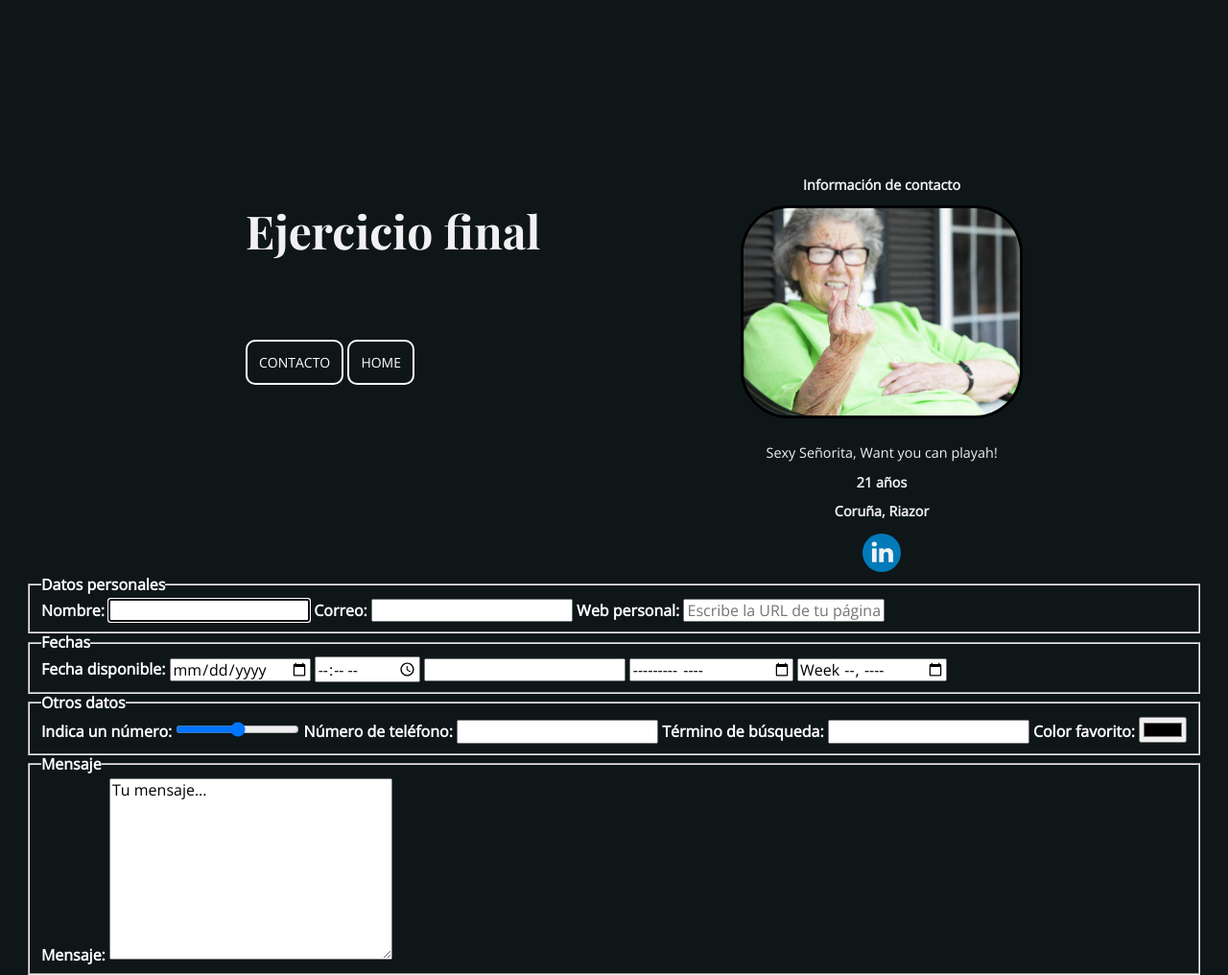
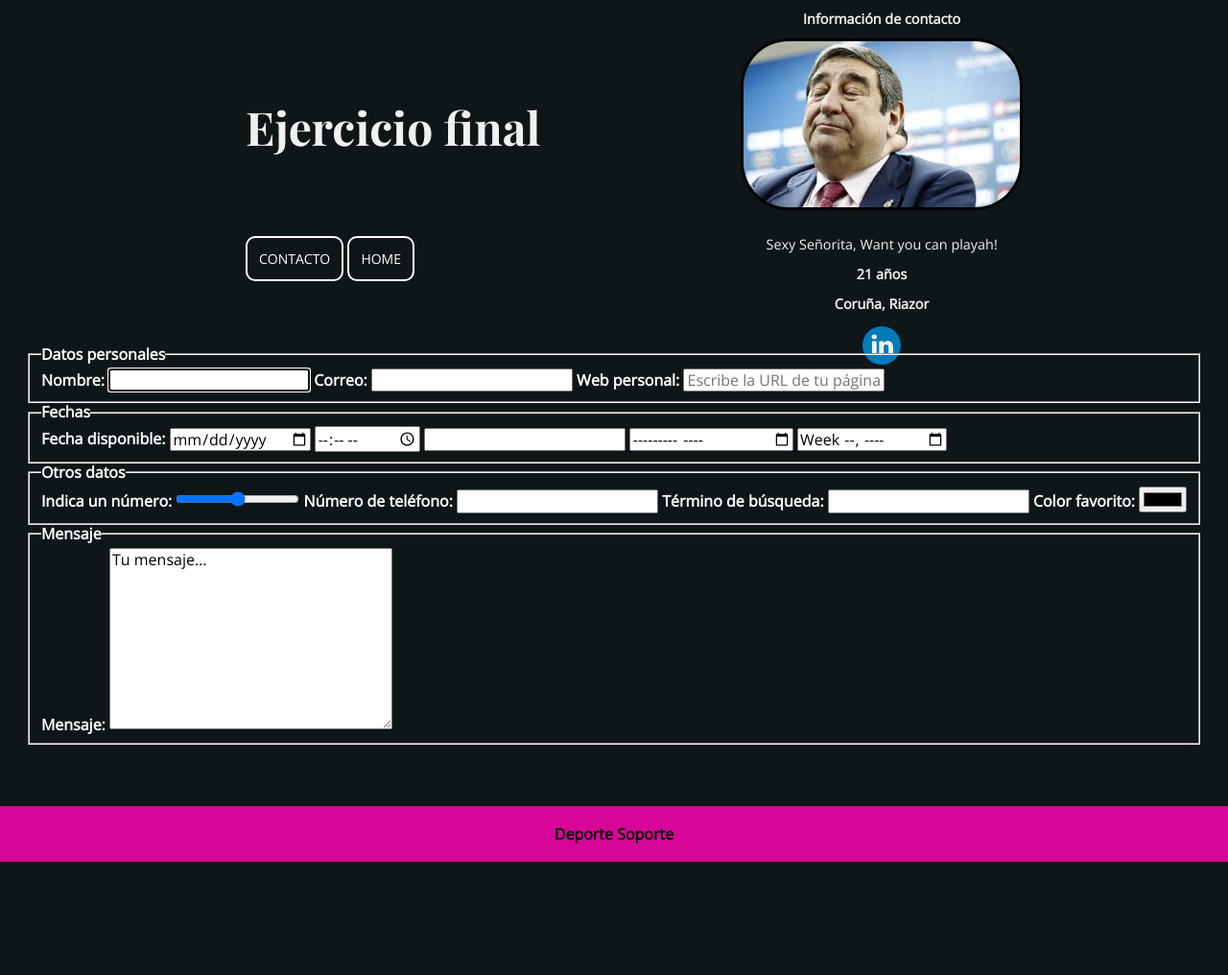
Before and after one commit to igorlg02/2Entregables, a website: page www/contacto.html in a window 1280 px wide. Shown: the top 1016 px of the page at 96% size. After the commit the page ends 898 px from the top, so only its background shows below. Drawn offline with nearby package versions, Linux system fonts and the light colour scheme.

Commit message:
Mejor con lendoiro

```diff
--- a/www/Styles/style.css
+++ b/www/Styles/style.css
@@ -21,7 +21,7 @@ header {
     display: flex;
     flex-flow: row wrap;
     justify-content: space-between;
-    height: 75vh;
+    height: 45vh;
 }
 
 .info {
--- a/www/contacto.html
+++ b/www/contacto.html
@@ -19,7 +19,7 @@
             <section class="vieja" align="center">
                 <form class="info" id="contacto-form" action="" method="GET">
                 <h2>Información de contacto</h2>
-                <img class="perfil" src="./images/la-viral-venganza-de-una-abuela-despues-de-que-su-nieto-se-olvidase-de-su-cumpleanos.jpg" alt="perfil" class="portrait">
+                <img class="perfil" src="./images/lendoiro.jpg" alt="perfil" class="portrait">
                 <P>Sexy Señorita, Want you can playah!</P>
                 <P><strong>21 años</P>
                 <P><strong>Coruña, Riazor</P>
```
Also changed, not shown: www/index.html (+1 -1 lines), www/images/lendoiro.jpg (added).
